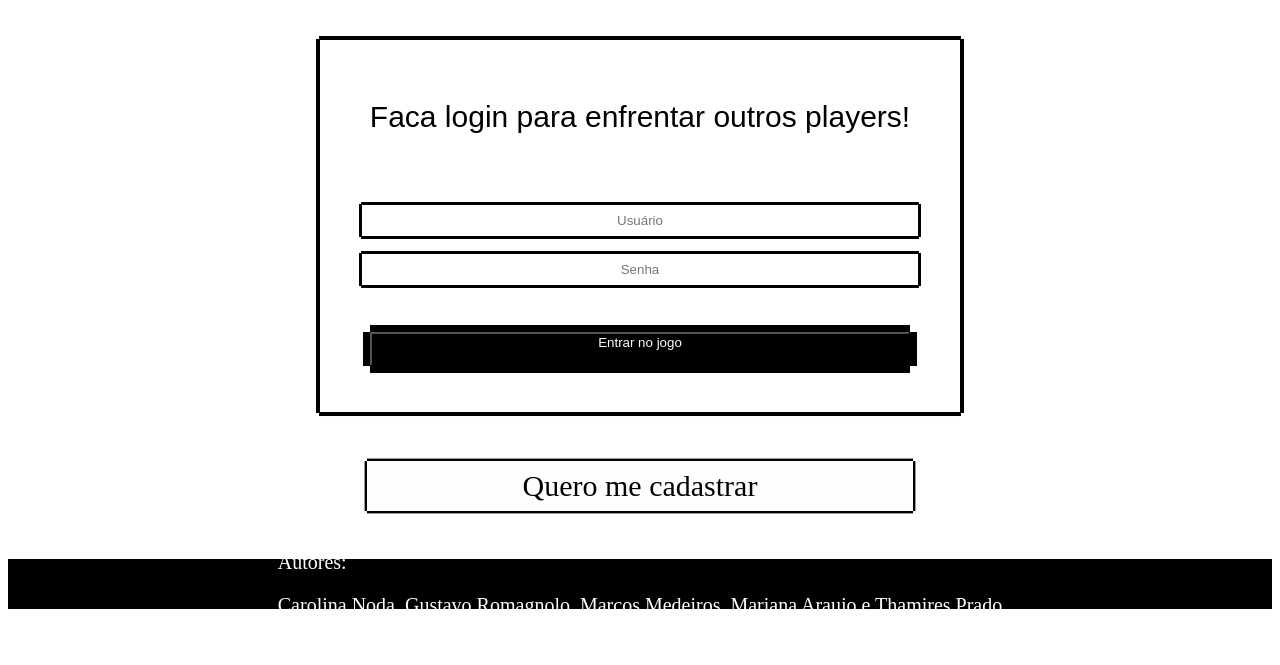
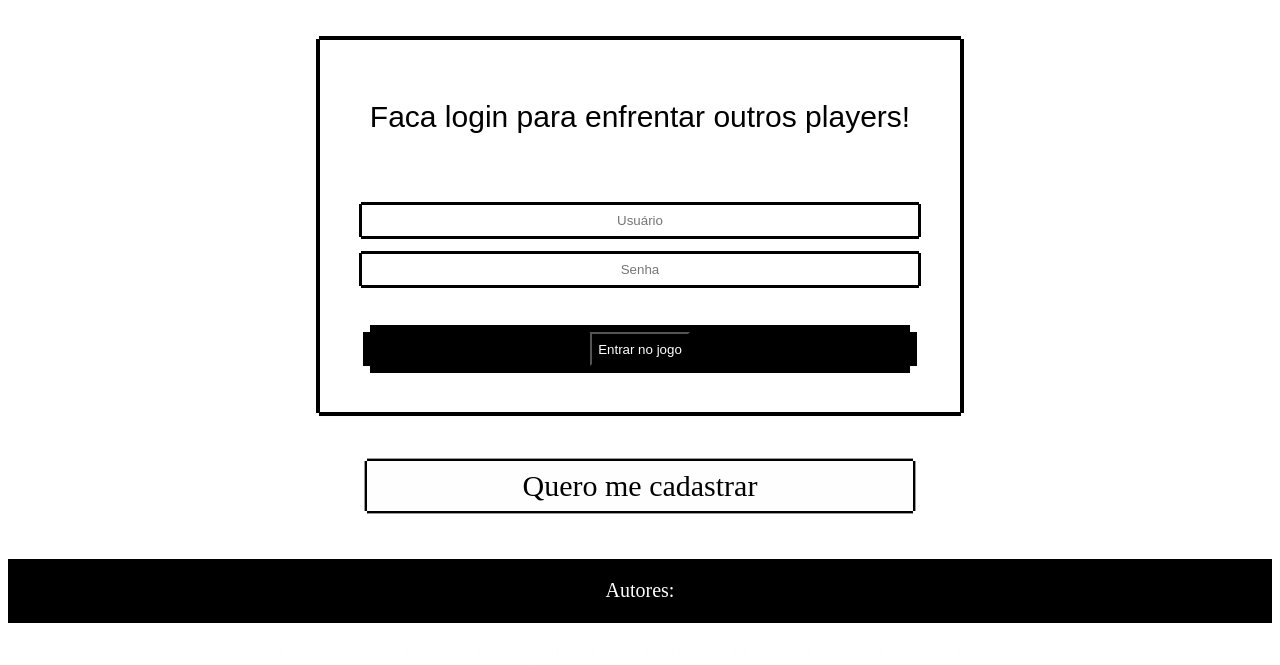
Before and after one commit to GutoRomagnolo/meowmoria-game, a PHP site: page /login.html in a window 1280 px wide. Shown: the part 518-1183 px from the top of the page. Before the commit the page ends 1127 px from the top, so only its background shows below. Run offline with PHP 8.4, Linux system fonts and the light colour scheme; some libraries are stand-ins or nearby versions; some web fonts are replaced.

Commit message:
refactor: terminando refactor da tela de login

```diff
--- a/src/Login/login.css
+++ b/src/Login/login.css
@@ -98,7 +98,7 @@ h1 {
   0 0.125rem 0 0 black;
 }
 
-.botao-entrar {
+.container-botao-entrar {
   display: flex;
   background: #000000;
   height: 2.125rem;
@@ -110,6 +110,12 @@ h1 {
   width: 100%;
   justify-content: center;
   transition: all 0.1s ease-in-out;
+  text-decoration: none;
+}
+
+.botao-entrar {
+  background: #000000;
+  color: #fffefe;
 }
 
 .botao-entrar:hover, .botao-cadastrar:hover {
@@ -145,10 +151,11 @@ footer {
   font-size: 1.25rem;
   color: #fffefe;
   background-color: #000000;
-  height: 3.125rem;
+  height: 4rem;
   width: 100%;
   display: flex;
+  flex-direction: column;
   align-items: center;
-  justify-content: center;
+  justify-content: space-evenly;
   margin-top: auto;
 }
--- a/src/Login/login.html
+++ b/src/Login/login.html
@@ -35,11 +35,13 @@
                 type="password"
                 placeholder="Senha"
               />
-              <button class="botao-entrar" type="submit">Entrar no jogo</button>
+              <a class="container-botao-entrar" href="./../SelecionarModo/selecionarmodo.html">
+                <button class="botao-entrar" type="button">Entrar no jogo</button>
+              </a>
             </div>
           </div>
           <div class="container-cadastro">
-            <a href="./../Cadastro/cadastro.html" class="botao-cadastrar">
+            <a class="botao-cadastrar" href="./../Cadastro/cadastro.html">
               Quero me cadastrar
             </a>
           </div>
@@ -48,13 +50,11 @@
     </main>
 
     <footer>
-      <div class="div-footer">
         <p>Autores:</p>
         <p>
           Carolina Noda, Gustavo Romagnolo, Marcos Medeiros, Mariana Araujo e
           Thamires Prado
         </p>
-      </div>
     </footer>
   </body>
 </html>
```
